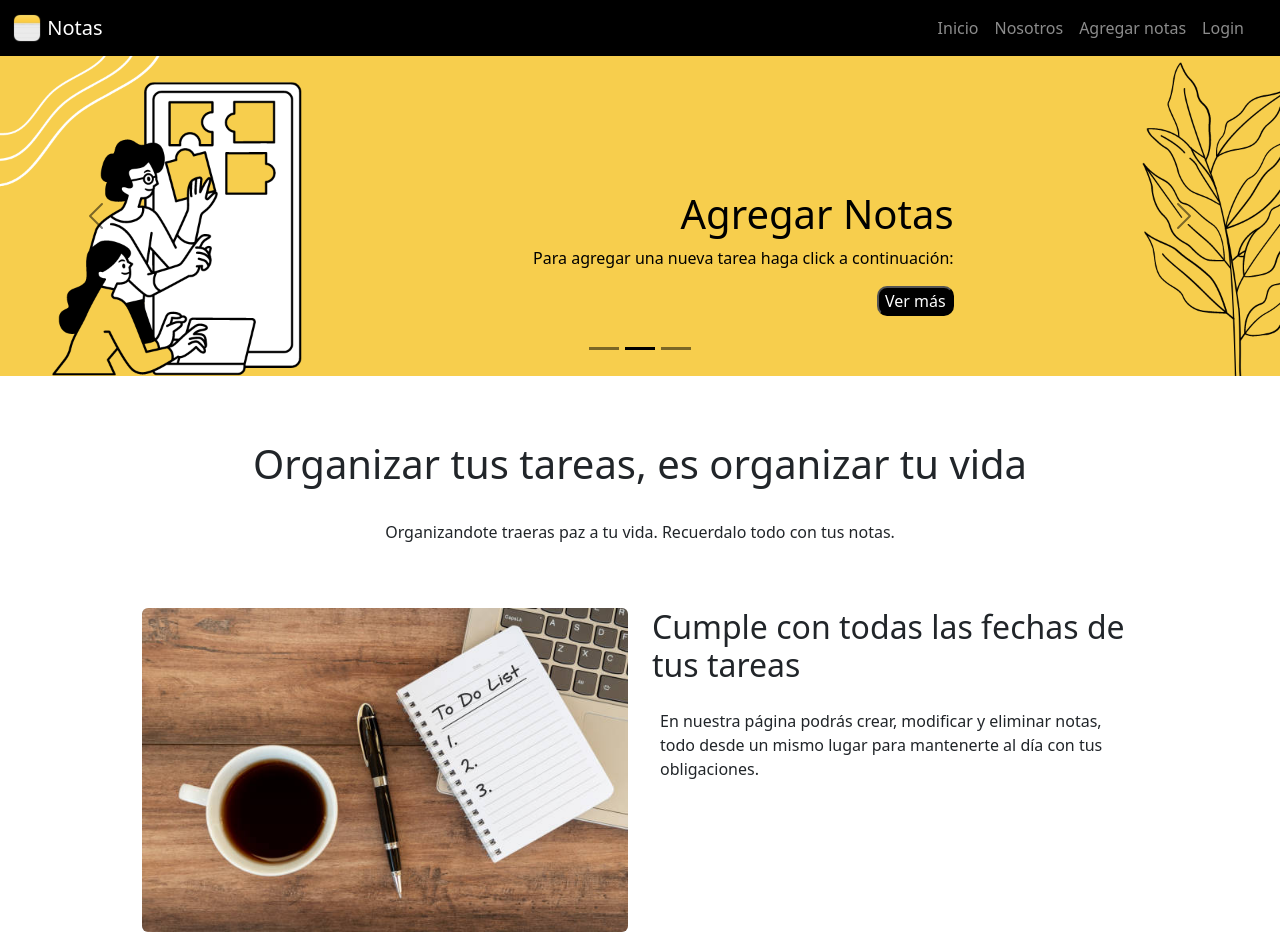
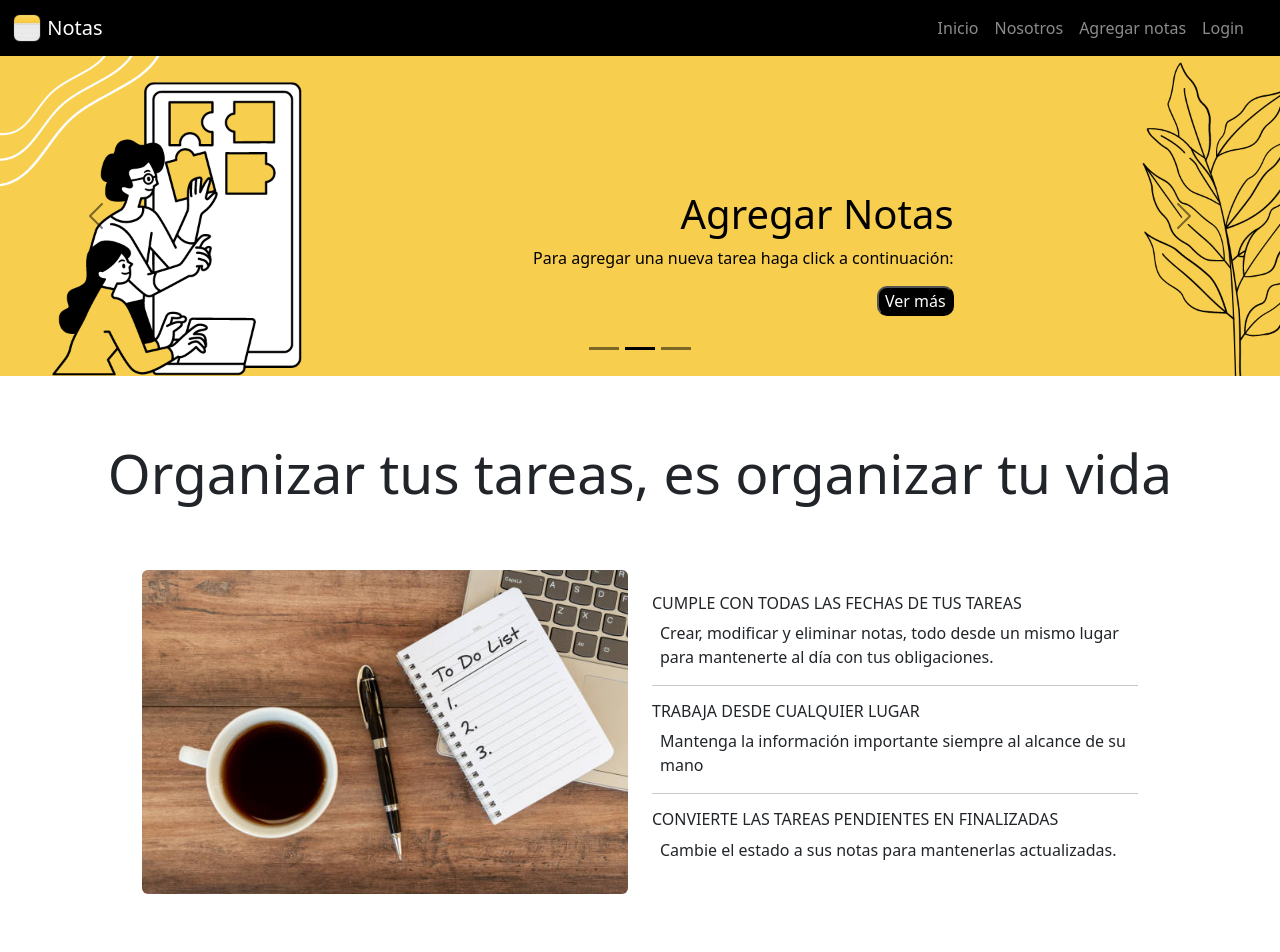
Before and after one commit to Uziano/ISPC_RD, a React (Create React App) app in the folder FRONT/react-v2/: page /inicio in a window 1280 px wide. Shown: the top 952 px of the page. Built offline with nearby package versions, Linux system fonts and the light colour scheme.

Commit message:
Solucionado el problema de logueo de los usuarios. Se modificaron algunos estilos

```diff
--- a/FRONT/react-v2/src/App.css
+++ b/FRONT/react-v2/src/App.css
@@ -47,3 +47,16 @@
   color:white;
   border-radius:10px;
 }
+
+.bit{
+margin-left: 10px;
+}
+.titulo{
+  font-size: 55px;
+}
+.subtitulo{
+  font-size: medium;
+}
+.letra{
+  font-size: 20px;
+}
--- a/FRONT/react-v2/src/components/AboutUs/AboutUs.js
+++ b/FRONT/react-v2/src/components/AboutUs/AboutUs.js
@@ -59,15 +59,6 @@ function AboutUs() {
                     ullamco laboris."
                   </p>
                   <Redes />
-                  <div className="d-flex justify-content-between align-items-center">
-                    {/* <div className="btn-group">
-                      <p>
-                        <a href="ironman.html" className="btn123">
-                          Ver
-                        </a>
-                      </p>
-                    </div> */}
-                  </div>
                 </div>
               </div>
             </Col>
--- a/FRONT/react-v2/src/components/AboutUs/Inicio.js
+++ b/FRONT/react-v2/src/components/AboutUs/Inicio.js
@@ -1,6 +1,10 @@
+// Dependencias
 import React from "react";
 import { Container, Row, Col, Image } from "react-bootstrap";
 import Carousel from "react-bootstrap/Carousel";
+import Nav from "react-bootstrap/Nav";
+
+// Componentes
 import NavBar from "../Navbar/NavBar";
 
 function Inicio() {
@@ -45,14 +49,22 @@ function Inicio() {
             </Carousel.Caption>
           </Carousel.Item>
         </Carousel>
-        <Container>
-
-        </Container>
+        <Container></Container>
         <Row className="px-5 my-5 ">
-            <h1 className="px-4 my-3 text-center">
+          <h1 className="titulo px-4 my-3 text-center">
             Organizar tus tareas, es organizar tu vida
           </h1>
-            <p className="px-5 mt-3 text-center">Organizandote traeras paz a tu vida. Recuerdalo todo con tus notas.</p>
+          {/* <p className="letra px-5 mt-3 text-center">
+            Organizandote traeras paz a tu vida. Recuerdalo todo con tus notas desde un solo lugar.
+          </p>
+          <div className="col-md-6 mx-auto p-4">
+            <button type="submit" className="btn123 btn-primary d-block w-100">
+            <Nav.Link href="/registrarse"> Registrarse</Nav.Link>
+            </button>
+            <Nav.Link href="/login" className="display1 mt-3 mb-3 text-center">
+              ¿Ya tienes cuenta? Inicia Sesión
+            </Nav.Link>
+          </div> */}
         </Row>
         <Container className="px-5 my-3">
           <Row className="px-4 my-5">
@@ -65,10 +77,27 @@ function Inicio() {
               />
             </Col>
             <Col sm={6}>
-                <h2 className="font-weigh-light">Cumple con todas las fechas de tus tareas</h2>
-                <p className="px-2 mt-4">En nuestra página podrás crear, modificar y eliminar notas, todo desde un mismo lugar
-            para mantenerte al día con tus obligaciones.</p>
-
+              <h5 className="subtitulo font-weigh-light mt-4">
+                CUMPLE CON TODAS LAS FECHAS DE TUS TAREAS
+              </h5>
+              <p className="px-2 mt-2">
+                Crear, modificar y eliminar notas, todo desde un mismo lugar
+                para mantenerte al día con tus obligaciones.
+              </p>
+              <hr></hr>
+              <h5 className="subtitulo font-weigh-light">
+                TRABAJA DESDE CUALQUIER LUGAR
+              </h5>
+              <p className="px-2 mt-2">
+                Mantenga la información importante siempre al alcance de su mano
+              </p>
+              <hr></hr>
+              <h5 className="subtitulo font-weigh-light">
+                CONVIERTE LAS TAREAS PENDIENTES EN FINALIZADAS
+              </h5>
+              <p className="px-2 mt-2">
+                Cambie el estado a sus notas para mantenerlas actualizadas.
+              </p>
             </Col>
           </Row>
         </Container>
--- a/FRONT/react-v2/src/components/AboutUs/Redes.js
+++ b/FRONT/react-v2/src/components/AboutUs/Redes.js
@@ -15,7 +15,7 @@ function Redes() {
         <path d="M0 1.146C0 .513.526 0 1.175 0h13.65C15.474 0 16 .513 16 1.146v13.708c0 .633-.526 1.146-1.175 1.146H1.175C.526 16 0 15.487 0 14.854V1.146zm4.943 12.248V6.169H2.542v7.225h2.401zm-1.2-8.212c.837 0 1.358-.554 1.358-1.248-.015-.709-.52-1.248-1.342-1.248-.822 0-1.359.54-1.359 1.248 0 .694.521 1.248 1.327 1.248h.016zm4.908 8.212V9.359c0-.216.016-.432.08-.586.173-.431.568-.878 1.232-.878.869 0 1.216.662 1.216 1.634v3.865h2.401V9.25c0-2.22-1.184-3.252-2.764-3.252-1.274 0-1.845.7-2.165 1.193v.025h-.016a5.54 5.54 0 0 1 .016-.025V6.169h-2.4c.03.678 0 7.225 0 7.225h2.4z" />
       </svg>
 
-      {/* Mail */}
+      {/* Mail
       <svg
         xmlns="http://www.w3.org/2000/svg"
         width="36"
@@ -26,16 +26,18 @@ function Redes() {
       >
         <path d="M2 2A2 2 0 0 0 .05 3.555L8 8.414l7.95-4.859A2 2 0 0 0 14 2H2Zm-2 9.8V4.698l5.803 3.546L0 11.801Zm6.761-2.97-6.57 4.026A2 2 0 0 0 2 14h6.256A4.493 4.493 0 0 1 8 12.5a4.49 4.49 0 0 1 1.606-3.446l-.367-.225L8 9.586l-1.239-.757ZM16 9.671V4.697l-5.803 3.546.338.208A4.482 4.482 0 0 1 12.5 8c1.414 0 2.675.652 3.5 1.671Z" />
         <path d="M15.834 12.244c0 1.168-.577 2.025-1.587 2.025-.503 0-1.002-.228-1.12-.648h-.043c-.118.416-.543.643-1.015.643-.77 0-1.259-.542-1.259-1.434v-.529c0-.844.481-1.4 1.26-1.4.585 0 .87.333.953.63h.03v-.568h.905v2.19c0 .272.18.42.411.42.315 0 .639-.415.639-1.39v-.118c0-1.277-.95-2.326-2.484-2.326h-.04c-1.582 0-2.64 1.067-2.64 2.724v.157c0 1.867 1.237 2.654 2.57 2.654h.045c.507 0 .935-.07 1.18-.18v.731c-.219.1-.643.175-1.237.175h-.044C10.438 16 9 14.82 9 12.646v-.214C9 10.36 10.421 9 12.485 9h.035c2.12 0 3.314 1.43 3.314 3.034v.21Zm-4.04.21v.227c0 .586.227.8.581.8.31 0 .564-.17.564-.743v-.367c0-.516-.275-.708-.572-.708-.346 0-.573.245-.573.791Z" />
-      </svg>
+      </svg> */}
 
       {/* Github */}
+
         <svg
           xmlns="http://www.w3.org/2000/svg"
           width="36"
           height="36"
           fill="currentColor"
-        class="bi bi-github"
+          class="bit bi-github"
           viewBox="0 0 16 16"
+
         >
           <path d="M8 0C3.58 0 0 3.58 0 8c0 3.54 2.29 6.53 5.47 7.59.4.07.55-.17.55-.38 0-.19-.01-.82-.01-1.49-2.01.37-2.53-.49-2.69-.94-.09-.23-.48-.94-.82-1.13-.28-.15-.68-.52-.01-.53.63-.01 1.08.58 1.23.82.72 1.21 1.87.87 2.33.66.07-.52.28-.87.51-1.07-1.78-.2-3.64-.89-3.64-3.95 0-.87.31-1.59.82-2.15-.08-.2-.36-1.02.08-2.12 0 0 .67-.21 2.2.82.64-.18 1.32-.27 2-.27.68 0 1.36.09 2 .27 1.53-1.04 2.2-.82 2.2-.82.44 1.1.16 1.92.08 2.12.51.56.82 1.27.82 2.15 0 3.07-1.87 3.75-3.65 3.95.29.25.54.73.54 1.48 0 1.07-.01 1.93-.01 2.2 0 .21.15.46.55.38A8.012 8.012 0 0 0 16 8c0-4.42-3.58-8-8-8z" />
         </svg>
--- a/FRONT/react-v2/src/components/User/Login.js
+++ b/FRONT/react-v2/src/components/User/Login.js
@@ -4,7 +4,7 @@ import { useNavigate } from "react-router-dom";
 import Nav from "react-bootstrap/Nav";
 
 // Componentes
-import { LoginServer } from "../../server/LoginServer";
+import * as LoginServer from "../../server/LoginServer";
 import NavBarLogin from "../Navbar/NavBarLogin";
 
 const Login = () => {
@@ -24,7 +24,7 @@ const Login = () => {
     e.preventDefault();
 
     try {
-      let res = await LoginServer(ingreso);
+      let res = await LoginServer.loginUsuario(ingreso);
       const data = await res.json();
       console.log(data);
     } catch (error) {
--- a/FRONT/react-v2/src/index.js
+++ b/FRONT/react-v2/src/index.js
@@ -16,6 +16,7 @@ import Inicio from "./components/AboutUs/Inicio";
 import AboutUs from "./components/AboutUs/AboutUs";
 import Home from './components/User/Home'
 import FormTest2 from './components/User/FormTest2'
+import Footer from './components/Footer/Footer'
 
 const root = ReactDOM.createRoot(document.getElementById("root"));
 root.render(
@@ -34,6 +35,7 @@ root.render(
           <Route path="/inicio" element={<Inicio />} />
         </Routes>
       </div>
+      <Footer/>
     </BrowserRouter>
   </>
 );
--- a/FRONT/react-v2/src/server/LoginServer.js
+++ b/FRONT/react-v2/src/server/LoginServer.js
@@ -1,7 +1,8 @@
 const API_URL = "http://127.0.0.1:8000/usuario/login/";
 
-export const LoginServer = async (usuario) => {
-  const conectUsuario = {
+export const loginUsuario = async (usuario) => {
+  console.log(usuario);
+  return await fetch(`${API_URL}${usuario.username}/${usuario.password}`,{
     method: "POST",
     headers: {
       Accept: "application/json",
@@ -9,9 +10,8 @@ export const LoginServer = async (usuario) => {
     },
     mode: "cors",
     body: JSON.stringify({
-      username: usuario.username,
-      password: usuario.password,
+      "username": String(usuario.username).trim(),
+      "password": String(usuario.password).trim()
     }),
-  };
-  return await fetch(`${API_URL}${usuario.username}/${usuario.password}`);
+  });
 };
```
Also changed, not shown: FRONT/react-v2/src/components/Notas/NotasForm.js (+20 -12 lines), FRONT/react-v2/src/assets/perfil.jpg, FRONT/react-v2/src/assets/perfil2.jpg (deleted). Lines whose indentation alone changed are shown as unchanged.
